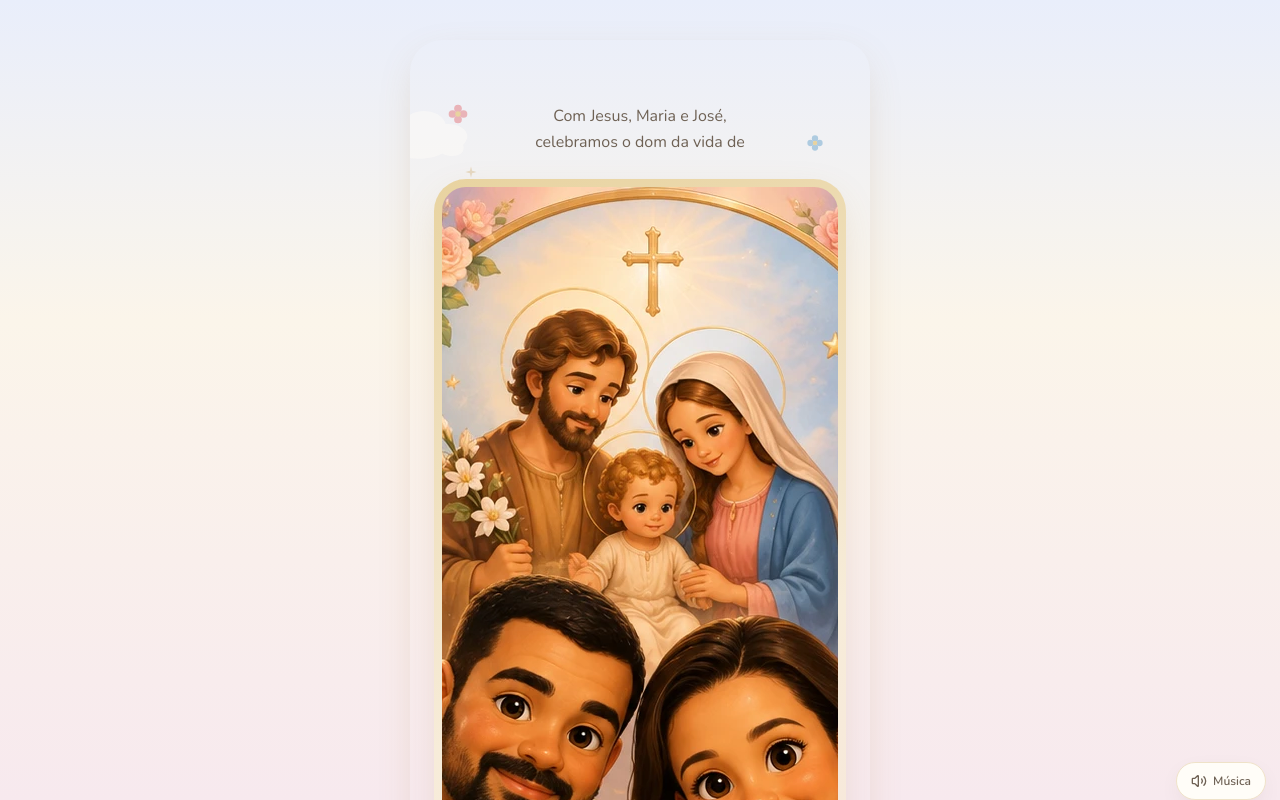
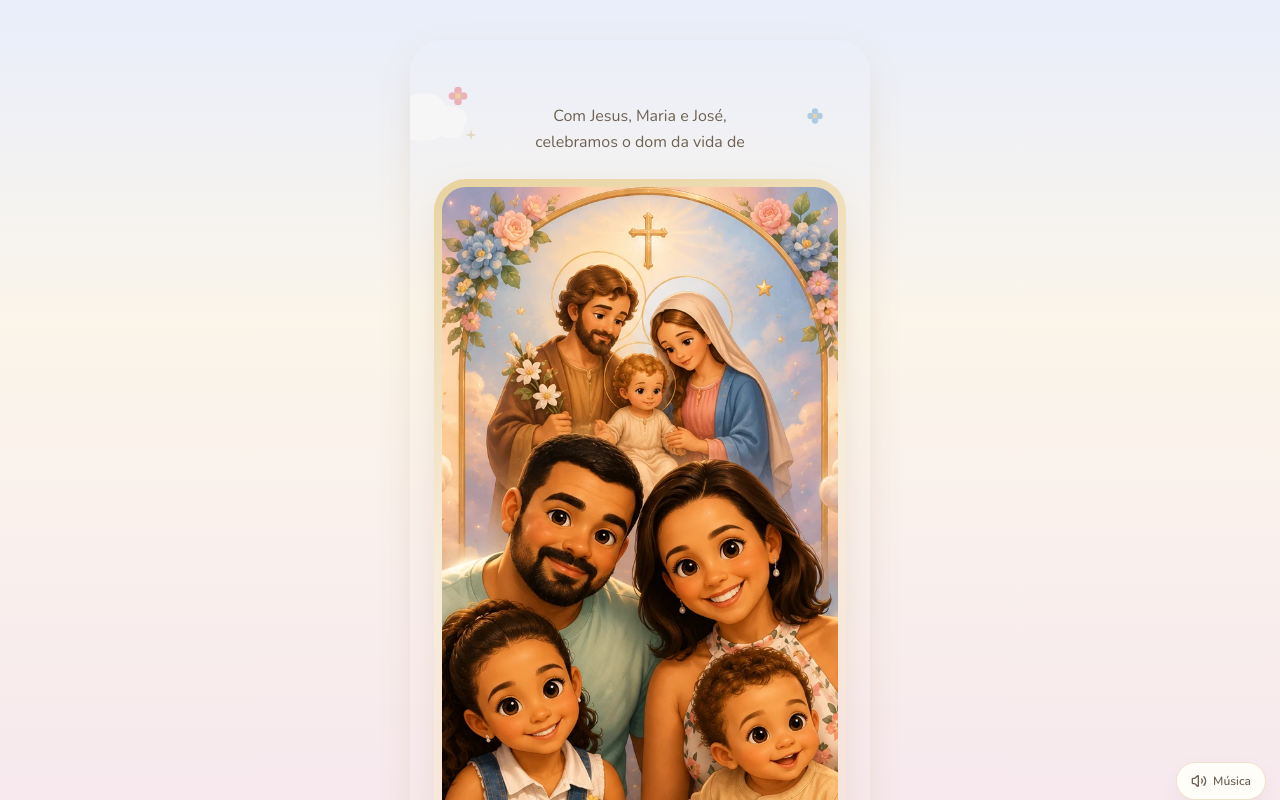
Before and after one commit to MarceloAbreu90/sofia-samuel, a React (Vite) app: page / in a window 1280 px wide. Both pictures are taken after a click on the button "Abrir convite". Shown: the top 800 px of the page. Built offline with nearby package versions, Linux system fonts and the light colour scheme.

Commit message:
ajuste da altura da imagem

```diff
--- a/src/components/Hero/Hero.tsx
+++ b/src/components/Hero/Hero.tsx
@@ -42,7 +42,7 @@ export function Hero() {
             alt={`Ilustração da família de ${sofia.name} e ${samuel.name} em estilo infantil, inspirada na Sagrada Família`}
             className="hero__illustration"
             width={1086}
-            height={1258}
+            height={800}
             loading="eager"
           />
         </div>
```
